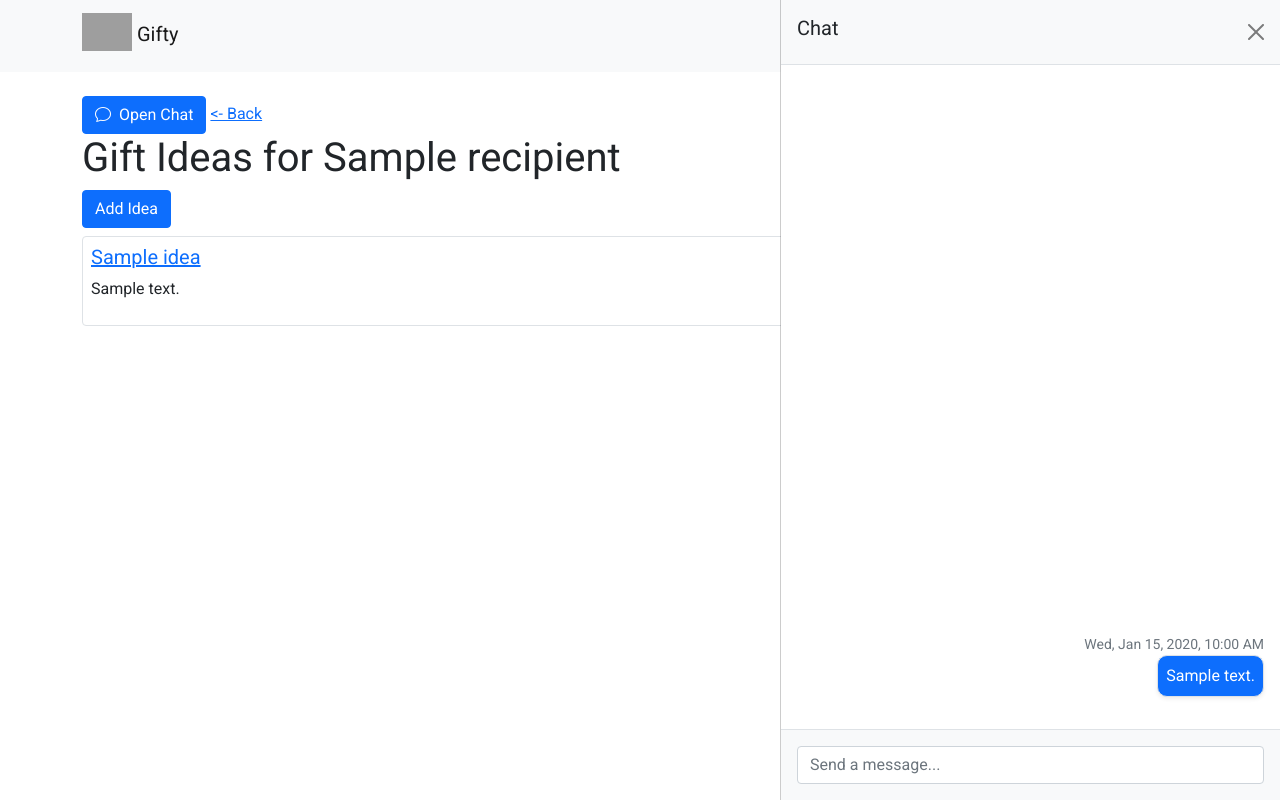
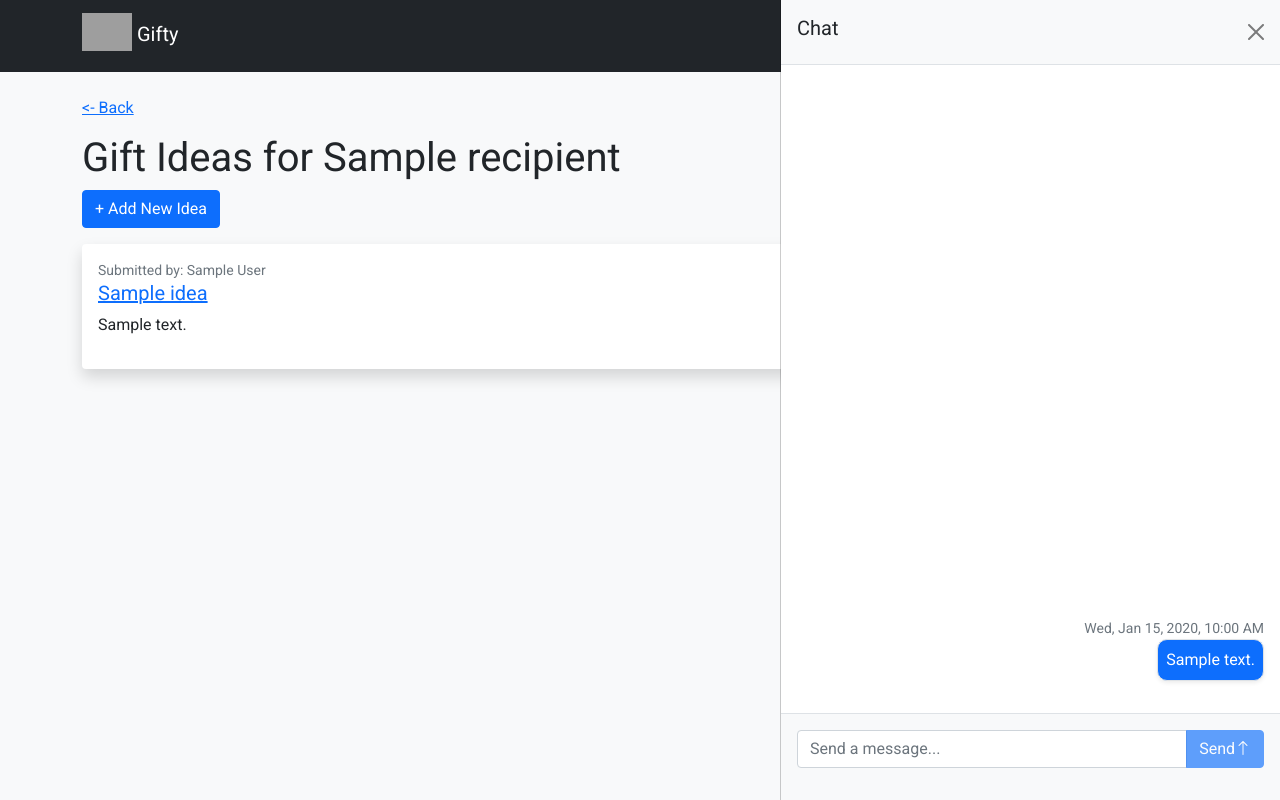
Before and after one commit to devbytyler/niftygifter, a Django app: page /events/1/recipients/1 in a window 1280 px wide, after a click on "Open Chat". Run offline with Django 3.2, Linux system fonts and the light colour scheme; a user stored in the database is signed in; tables that the repository leaves empty hold one stand-in row (values such as "Sample post"); some libraries are stand-ins or nearby versions; grey boxes are pictures that could not be loaded.

Commit message:
Bug fixes, style updates

```diff
--- a/app/templates/app/base.html
+++ b/app/templates/app/base.html
@@ -28,8 +28,8 @@
         }
     </style>
 
-    <body class="pb-5">
-        <nav class="navbar navbar-light bg-light">
+    <body class="pb-5 bg-light">
+        <nav class="navbar navbar-dark bg-dark">
             <div class="container">
                 <a class="navbar-brand" href="{% url 'home' %}">
                     <img class="mb-2" width="50px" src="https://upload.wikimedia.org/wikipedia/commons/8/84/Gift_Flat_Icon_Vector.svg"/>
@@ -64,6 +64,10 @@
             </div>
         {% endif %}
 
+
+        {% block page_header %}{% endblock page_header %}
+
+
         <main id="main-content">
             <div class="container mt-4">
                 {% block content %}Base page, override me.{% endblock %}
--- a/app/templates/app/recipient.html
+++ b/app/templates/app/recipient.html
@@ -3,23 +3,28 @@
 
 {% block content %}
 <div class="recipient">
+    <div class="d-flex justify-content-between">
+        <a href="{% url 'event' recipient.event_id %}"><- Back</a>
         <button class="btn btn-primary" type="button" data-bs-toggle="offcanvas" data-bs-target="#offcanvasRight" aria-controls="offcanvasRight"><i class="bi bi-chat me-2"></i>Open Chat</button>
-    <a href="{% url 'event' recipient.event_id %}"><- Back</a>
+    </div>
     <h1>Gift Ideas for {{recipient.name}}</h1>
 
-    <a href="{% url 'idea_new' recipient.event_id recipient.id %}" class="btn btn-primary">Add Idea</a>
+    <a href="{% url 'idea_new' recipient.event_id recipient.id %}" class="btn btn-primary"> + Add New Idea</a>
 
     {% for idea in ideas %}
-        <div class="idea border my-2 p-2 d-flex align-items-center rounded">
+        <div class="card my-3 shadow border-0">
+            <div class="card-body">
                 <div class="flex-fill">
+                    <div class="text-muted small">Submitted by: {{idea.creator.get_full_name}}</div>
                     <a href="{% url 'idea' recipient.event_id recipient.id idea.id %}"><h5>{{idea.title}}</h5></a>
                     <div>{{idea.description | urlize | url_target_blank | linebreaks}}</div>
                 </div>
                 {% if idea.creator_id == request.user_id or recipient.event.organizer_id == request.user_id %}
                     <a href="{% url 'idea_edit' recipient.event_id recipient.id idea.id %}"><i class="bi bi-pencil"></i></a>
                 {% endif %}
+            </div>
+        </div>
         {% comment %} Suggester, likes, comments, select, created at  {% endcomment %}
-        </div>
     {% endfor %}
 </div>
 
--- a/app/templates/components/chat.html
+++ b/app/templates/components/chat.html
@@ -14,7 +14,10 @@
             </div>
         </div>
         <div class="p-3 border-top bg-light">
-            <input type="text" class="form-control" @keyup.enter="send" placeholder="Send a message...">
+          <div class="input-group mb-3">
+            <input type="text" class="form-control" v-model="message" @keyup.enter="send" placeholder="Send a message..." aria-describedby="send-button-addon">
+            <button class="btn btn-primary" :disabled="!message.length" type="button" id="send-button-addon" @click="send">Send<i class="bi bi-arrow-up"></i></button>
+          </div>
         </div>
     </div>
 </div>
@@ -35,7 +38,8 @@ var app = new Vue({
     message: 'Hello Vue!',
     polling: null,
     chats: [],
-    currentUserId: {{request.user.id}}
+    currentUserId: {{request.user.id}},
+    message: '',
   },
   created() {
     this.getChats();
@@ -55,10 +59,10 @@ var app = new Vue({
       }, 5000)
     },
     async send(event) {
-      const value = event.target.value.trim();
-      if (value.length) {
-        event.target.value = '';
-        const res = await axios.post(`/async/recipients/{{recipient.id}}/chat`, {content: value})
+      var inFlightMessage = this.message.trim()
+      if (inFlightMessage.length) {
+        this.message = '';
+        const res = await axios.post(`/async/recipients/{{recipient.id}}/chat`, {content: inFlightMessage})
         this.chats = [res.data, ...this.chats];
       }
     },
--- a/app/templates/components/recipient-card.html
+++ b/app/templates/components/recipient-card.html
@@ -1,4 +1,4 @@
-<div class="card recipient position-relative">
+<div class="card recipient position-relative shadow border-0">
   <div class="card-body">
     <div class="d-flex justify-content-end">
         {% if request.user == event.organizer %}
--- a/app/views.py
+++ b/app/views.py
@@ -182,6 +182,7 @@ def idea_add_edit(request, event_id, recipient_id, pk=None):
             form = forms.IdeaForm(request.POST)
             if form.is_valid:
                 new_idea = form.save(commit=False)
+                new_idea.creator = request.user
                 new_idea.recipient_id = recipient_id
                 new_idea.save()
                 messages.success(request, "💡 Idea added.")
```
Also changed, not shown: app/templates/app/event.html (+23 -13 lines), app/templates/app/home.html (+8 -8 lines). Lines whose indentation alone changed are shown as unchanged.
